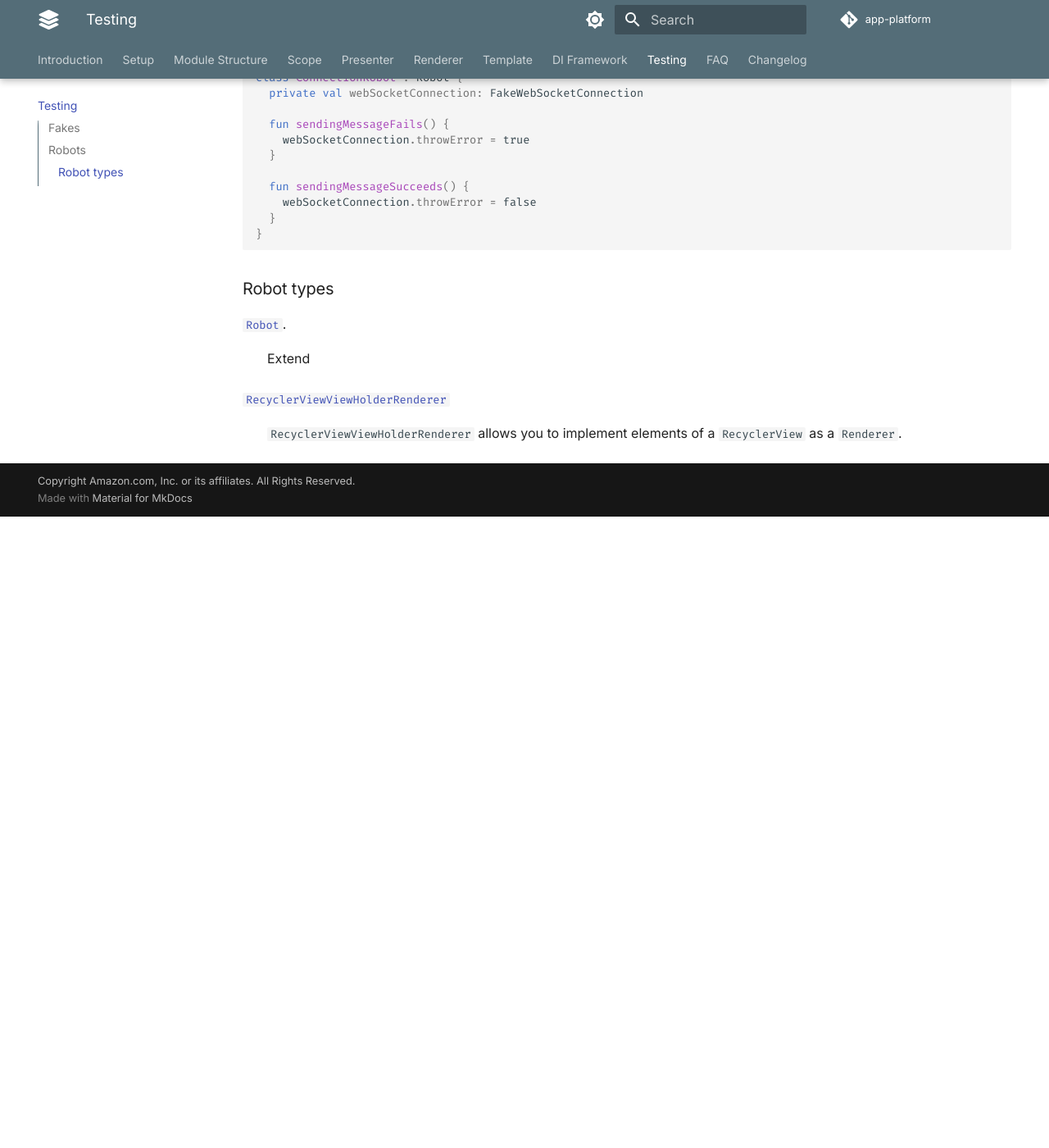
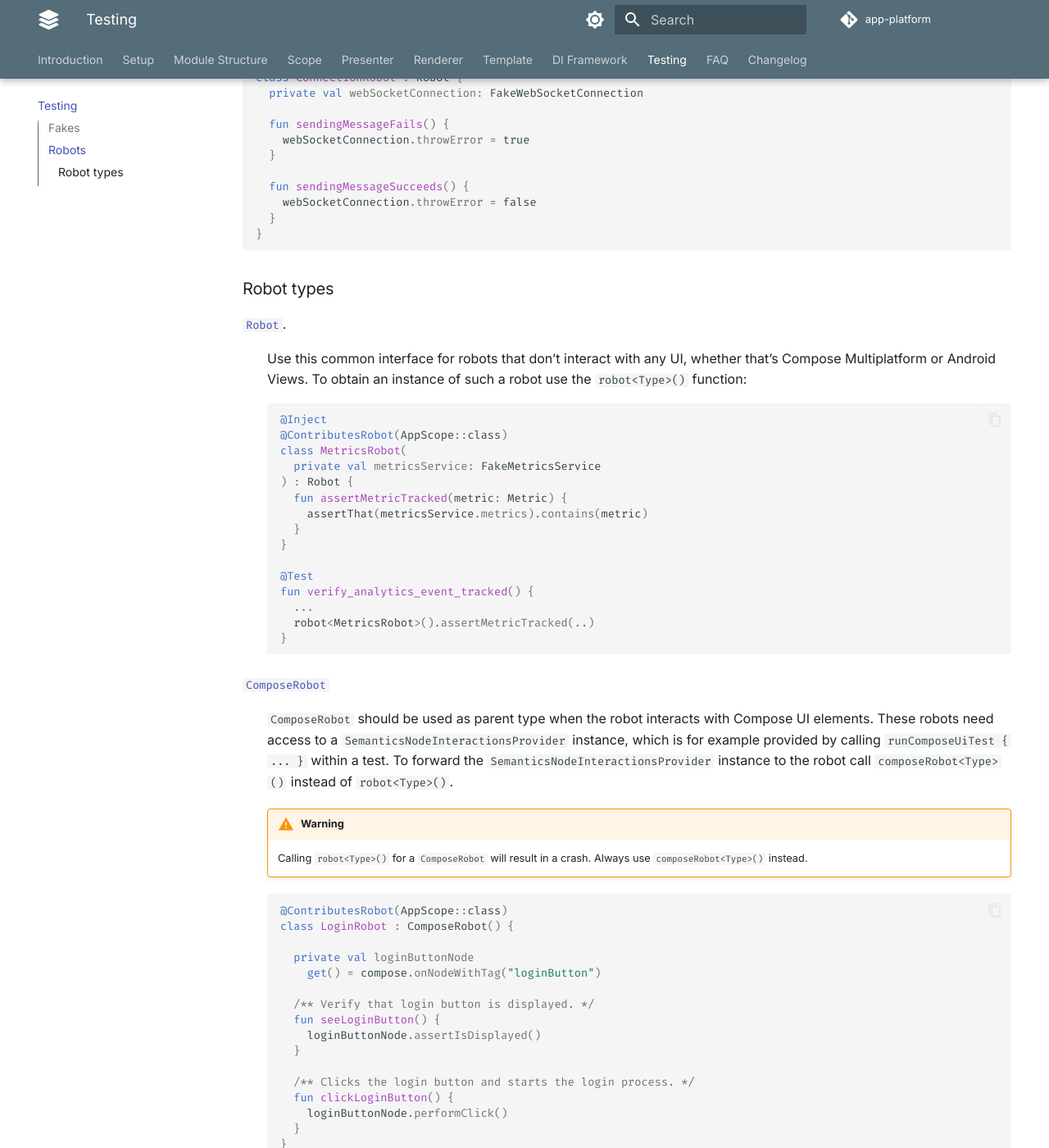
Before and after one commit to amzn/app-platform, an MkDocs documentation site: the page built from docs/testing.md, in a window 1280 px wide and 1400 px high, scrolled down 3506 px. Shown: the whole window at 82% size. Built offline with MkDocs 1.6.1 and Material for MkDocs 9.7.7, drawn with Linux system fonts in a browser that asks for light colours; comment, search, counter and statistics services are not loaded; before the commit the page ends 4136 px from its top, so only the background shows below that; some of the changed text lies outside the part shown.

Commit message:
More documentation updates.

````diff
--- a/docs/testing.md
+++ b/docs/testing.md
@@ -200,8 +200,63 @@ class ConnectionRobot : Robot {
 
 [`Robot`](https://github.com/amzn/app-platform/blob/main/robot/public/src/commonMain/kotlin/software/amazon/app/platform/robot/Robot.kt).
 
-:   Extend
+:   Use this common interface for robots that don't interact with any UI, whether that's Compose Multiplatform or
+    Android Views. To obtain an instance of such a robot use the `robot<Type>()` function:
 
-[`RecyclerViewViewHolderRenderer`](https://github.com/amzn/app-platform/blob/main/renderer-android-view/public/src/androidMain/kotlin/software/amazon/app/platform/renderer/RecyclerViewViewHolderRenderer.kt)
+    ```kotlin
+    @Inject
+    @ContributesRobot(AppScope::class)
+    class MetricsRobot(
+      private val metricsService: FakeMetricsService
+    ) : Robot {
+      fun assertMetricTracked(metric: Metric) {
+        assertThat(metricsService.metrics).contains(metric)
+      }
+    }
 
-:   `RecyclerViewViewHolderRenderer` allows you to implement elements of a `RecyclerView` as a `Renderer`.
+    @Test
+    fun verify_analytics_event_tracked() {
+      ...
+      robot<MetricsRobot>().assertMetricTracked(..)
+    }
+    ```
+
+[`ComposeRobot`](https://github.com/amzn/app-platform/blob/main/robot-compose-multiplatform/public/src/commonMain/kotlin/software/amazon/app/platform/robot/ComposeRobot.kt)
+
+:   `ComposeRobot` should be used as parent type when the robot interacts with Compose UI elements. These robots need
+    access to a `SemanticsNodeInteractionsProvider` instance, which is for example provided by calling
+    `runComposeUiTest { ... }` within a test. To forward the `SemanticsNodeInteractionsProvider` instance to the robot
+    call `composeRobot<Type>()` instead of `robot<Type>()`.
+
+    !!! warning
+
+        Calling `robot<Type>()` for a `ComposeRobot` will result in a crash. Always use `composeRobot<Type>()` instead.
+
+    ```kotlin
+    @ContributesRobot(AppScope::class)
+    class LoginRobot : ComposeRobot() {
+
+      private val loginButtonNode
+        get() = compose.onNodeWithTag("loginButton")
+
+      /** Verify that login button is displayed. */
+      fun seeLoginButton() {
+        loginButtonNode.assertIsDisplayed()
+      }
+
+      /** Clicks the login button and starts the login process. */
+      fun clickLoginButton() {
+        loginButtonNode.performClick()
+      }
+    }
+
+    @Test
+    fun `sample test`() {
+      runComposeUiTest {
+        composeRobot<LoginRobot> {
+          seeLoginButton()
+          clickLoginButton()
+        }
+      }
+    }
+    ```
````
